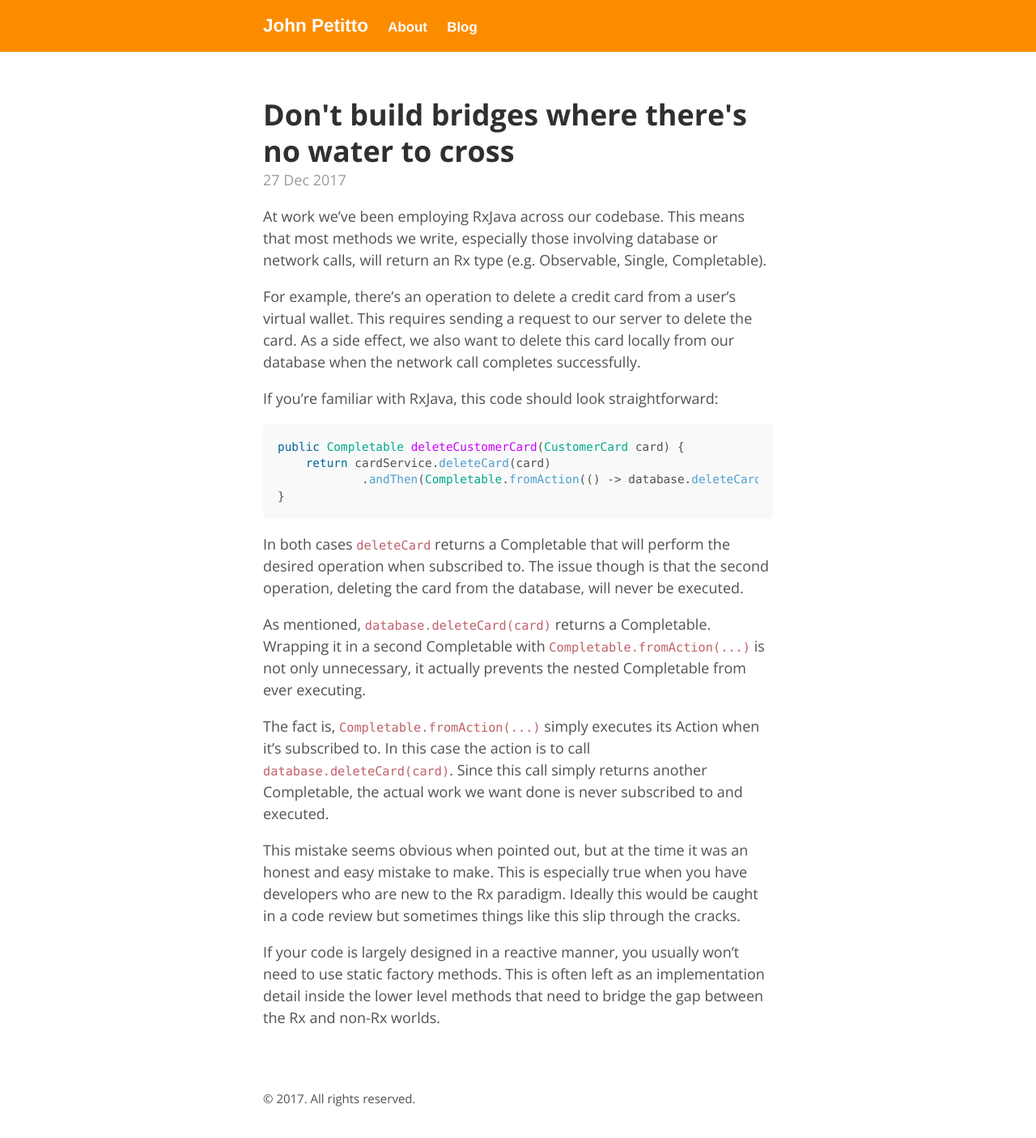
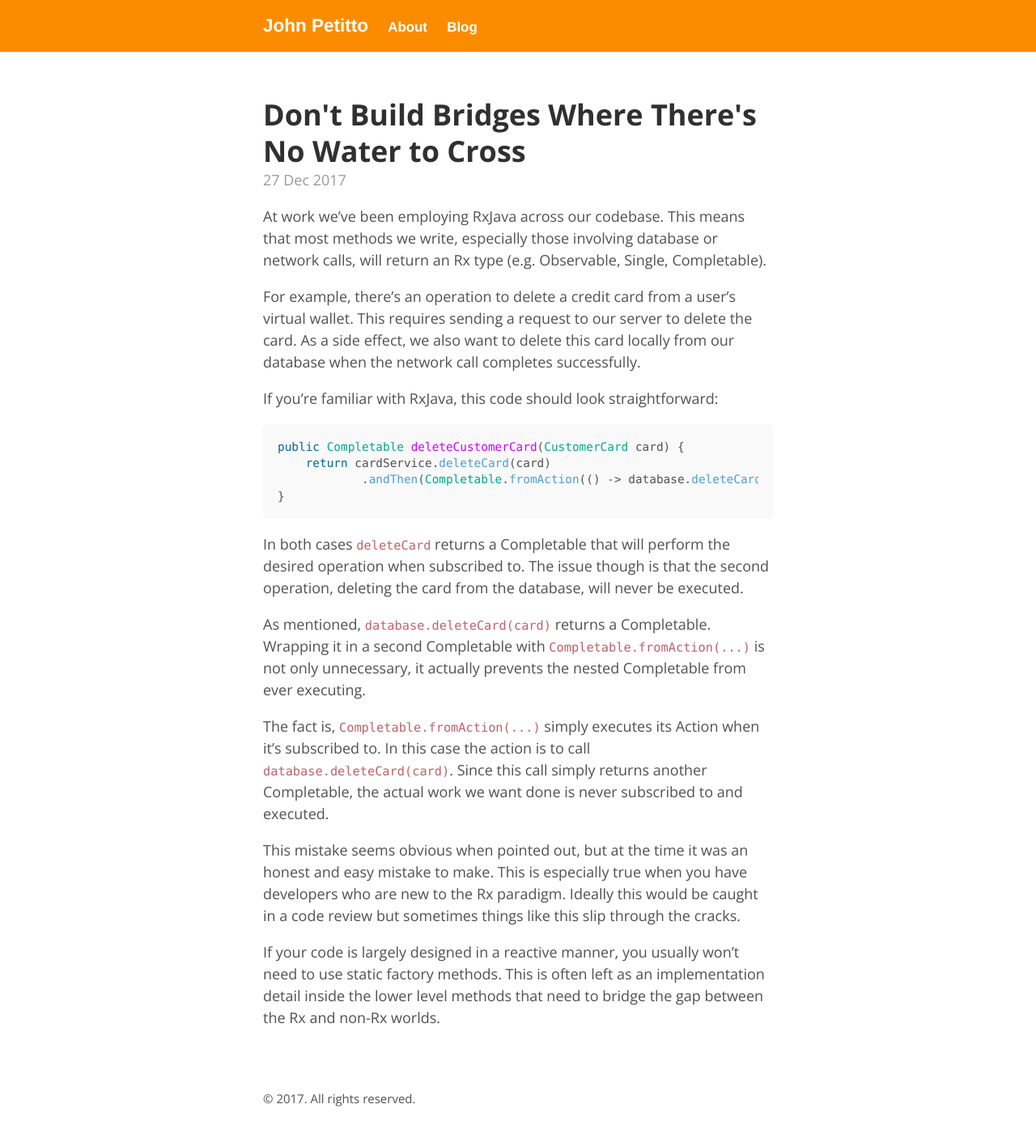
Before and after one commit to jpetitto/jpetitto.github.io, a Jekyll site: the page built from _posts/2017-12-27-rx-bridges.md, in a window 1280 px wide. Shown: the whole page at 81% size. Built offline with Jekyll 4.4.1, drawn with Linux system fonts in a browser that asks for light colours; comment, search, counter and statistics services are not loaded.

```diff
--- a/_posts/2017-12-27-rx-bridges.md
+++ b/_posts/2017-12-27-rx-bridges.md
@@ -1,6 +1,6 @@
 ---
 layout: post
-title: Don't build bridges where there's no water to cross
+title: Don't Build Bridges Where There's No Water to Cross
 comments: true
 permalink: rx-bridges
 ---
```
